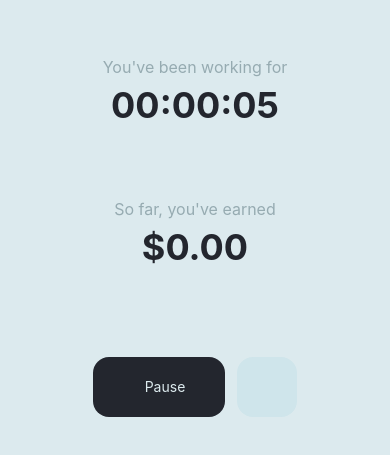
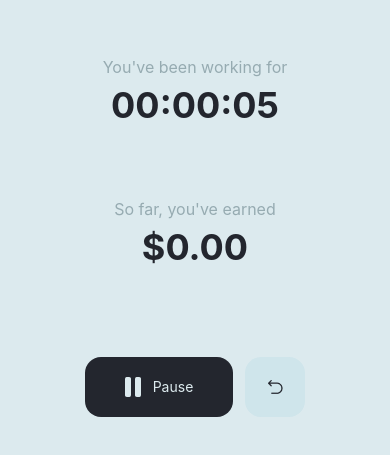
Before and after one commit to NicolasMilliard/PayClock, a React Native app: screen /Timer in a window 390 px wide. Shown: the part 185-640 px from the top of the page. Built offline with nearby package versions, Linux system fonts and the light colour scheme; grey boxes are pictures that could not be loaded.

Commit message:
Update icons pathes

```diff
--- a/src/screens/Auth/AuthScreen.tsx
+++ b/src/screens/Auth/AuthScreen.tsx
@@ -46,7 +46,7 @@ const AuthScreen: FC = () => {
       <View style={localStyles.buttonWrapper}>
         <Button
           text="Start working"
-          imageSource={require("../../../assets/icons/button/start/start.png")}
+          imageSource={require("../../../assets/icons/start/start.png")}
           customFunc={handleAnnualIncome}
         />
       </View>
--- a/src/screens/Timer/TimerScreen.tsx
+++ b/src/screens/Timer/TimerScreen.tsx
@@ -110,20 +110,13 @@ const TimerScreen: FC = () => {
         {isPaused ? (
           <Button
             text="Resume"
-            imageSource={require("../../../assets/icons/button/resume/resume.png")}
+            imageSource={require("../../../assets/icons/resume/resume.png")}
             customFunc={() => setIsPaused(false)}
           />
         ) : (
-          <Button
-            text="Pause"
-            imageSource={require("../../../assets/icons/button/pause/pause.png")}
-            customFunc={pauseTimer}
-          />
+          <Button text="Pause" imageSource={require("../../../assets/icons/pause/pause.png")} customFunc={pauseTimer} />
         )}
-        <SecondaryButton
-          imageSource={require("../../../assets/icons/button/reset/reset.png")}
-          customFunc={resetTimer}
-        />
+        <SecondaryButton imageSource={require("../../../assets/icons/reset/reset.png")} customFunc={resetTimer} />
       </View>
     </SafeAreaView>
   );
```
